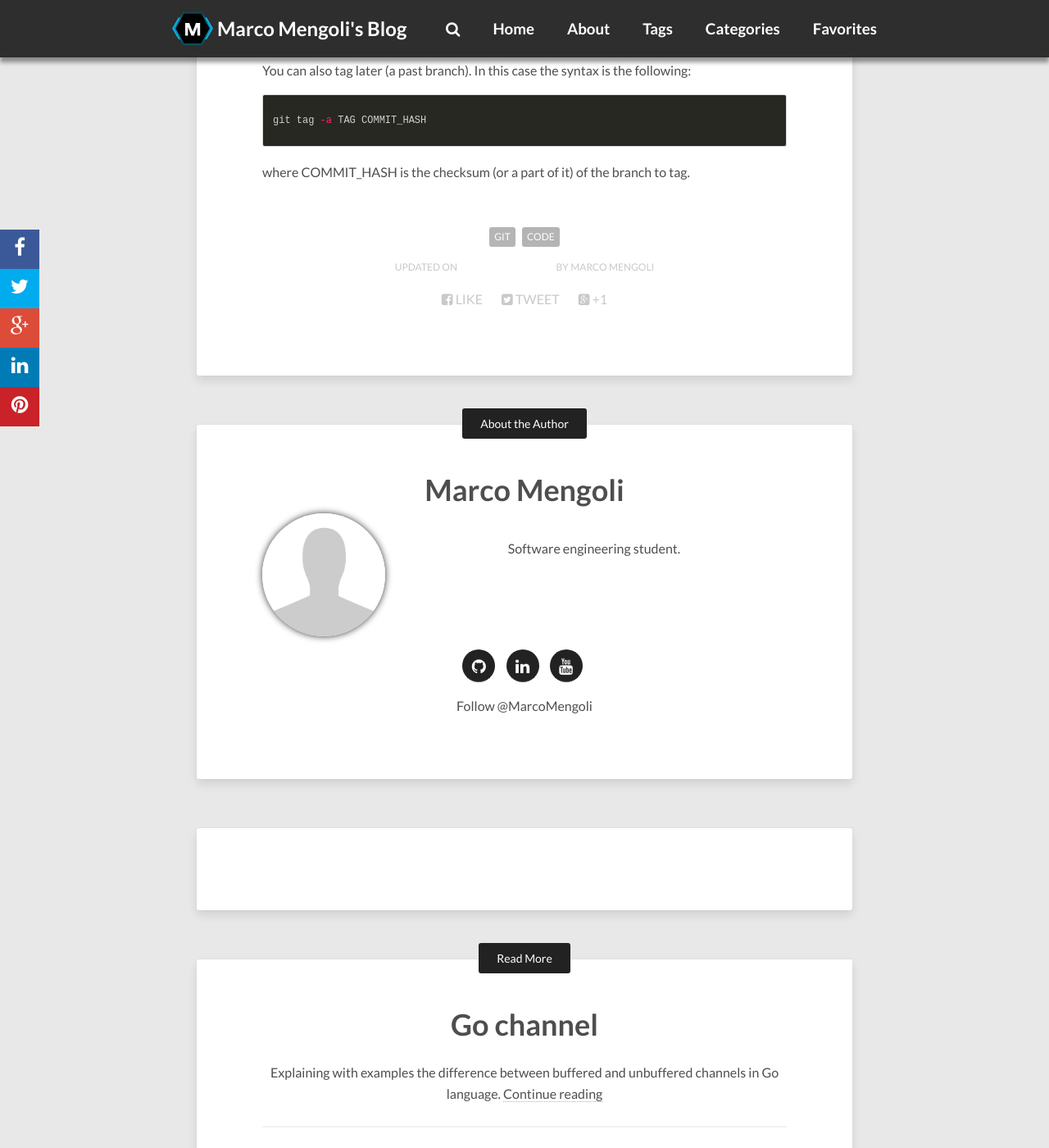
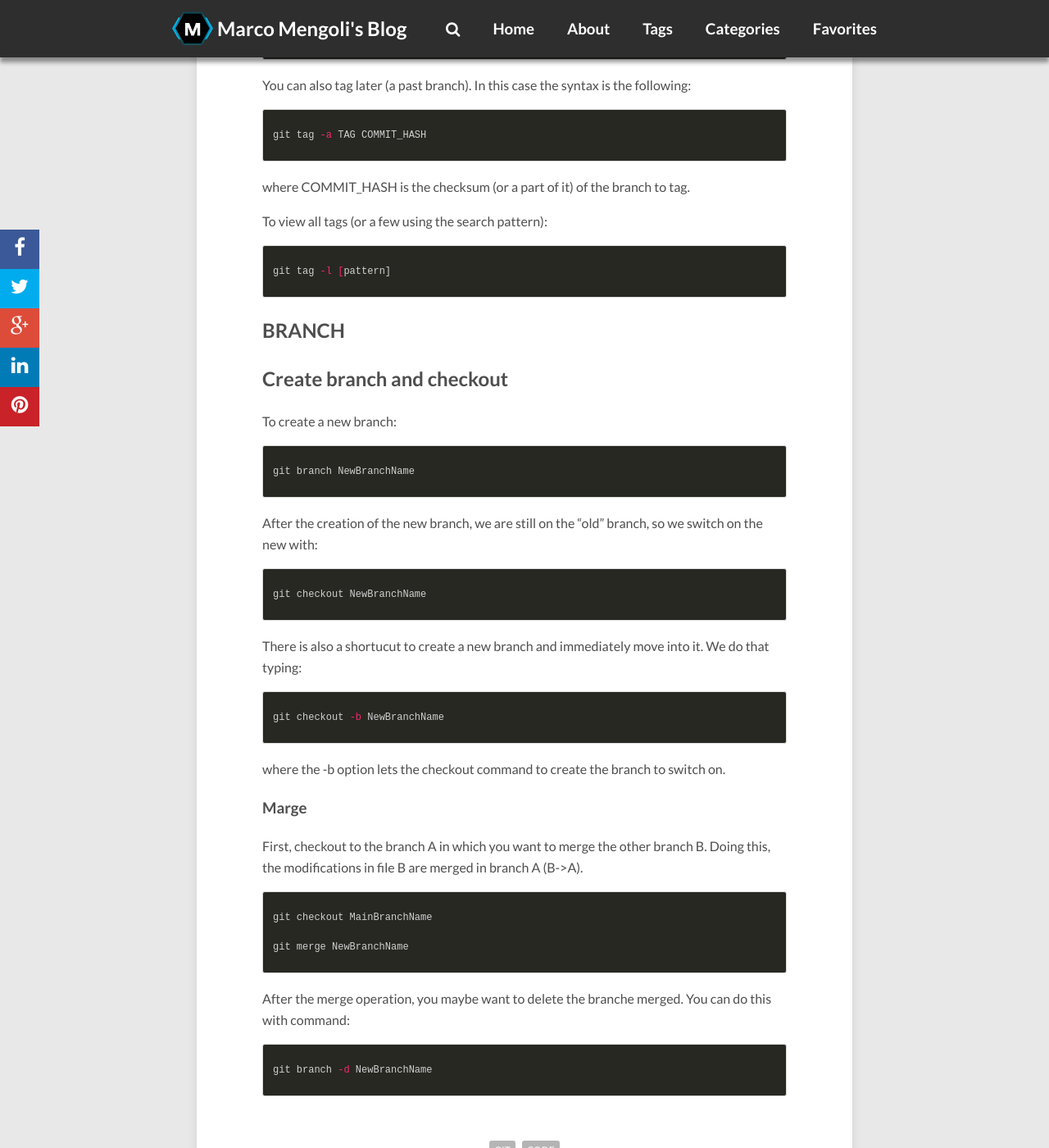
Before and after one commit to MarcoMengoli/marcomengoli.github.io, a Jekyll site: the page built from _posts/2015-11-15-GitBeginnerTutorial.md, in a window 1280 px wide and 1400 px high, scrolled down 2995 px. Shown: the whole window at 82% size. Built offline with Jekyll 4.4.1, drawn with Linux system fonts in a browser that asks for light colours; nearby versions of some CDN libraries; comment, search, counter and statistics services are not loaded; some of the changed text lies outside the part shown.

Commit message:
Added branch and a little of merge commands. Added also the command to view all tags

```diff
--- a/_posts/2015-11-15-GitBeginnerTutorial.md
+++ b/_posts/2015-11-15-GitBeginnerTutorial.md
@@ -101,6 +101,7 @@ It's recommended to use this type of tag to store more information.
 
 {% highlight bash %}
 git tag -a TAG [-m TAG_MESSAGE]
+# for example, git tag -a v1.2 -m "some text here"
 {% endhighlight %}
 replacing TAG with your tag (eg v1.2) without quotes or double quotes
 TAG_MESSAGE, instead, is a text message between double quotes "...".
@@ -117,3 +118,44 @@ You can also tag later (a past branch). In this case the syntax is the following
 git tag -a TAG COMMIT_HASH
 {% endhighlight %}
 where COMMIT_HASH is the checksum (or a part of it) of the branch to tag.
+
+
+To view all tags (or a few using the search pattern):
+{% highlight bash %}
+git tag -l [pattern]
+{% endhighlight %}
+
+## BRANCH
+
+## Create branch and checkout
+
+To create a new branch:
+{% highlight bash %}
+git branch NewBranchName
+{% endhighlight %}
+
+
+After the creation of the new branch, we are still on the "old" branch, so we switch on the new with:
+{% highlight bash %}
+git checkout NewBranchName
+{% endhighlight %}
+
+There is also a shortucut to create a new branch and immediately move into it. We do that typing:
+{% highlight bash %}
+git checkout -b NewBranchName
+{% endhighlight %}
+where the -b option lets the checkout command to create the branch to switch on.
+
+### Marge
+
+First, checkout to the branch A in which you want to merge the other branch B. Doing this, the modifications in file B are merged in branch A (B->A).
+{% highlight bash %}
+git checkout MainBranchName
+
+git merge NewBranchName
+{% endhighlight %}
+
+After the merge operation, you maybe want to delete the branche merged. You can do this with command:
+{% highlight bash %}
+git branch -d NewBranchName
+{% endhighlight %}
```
